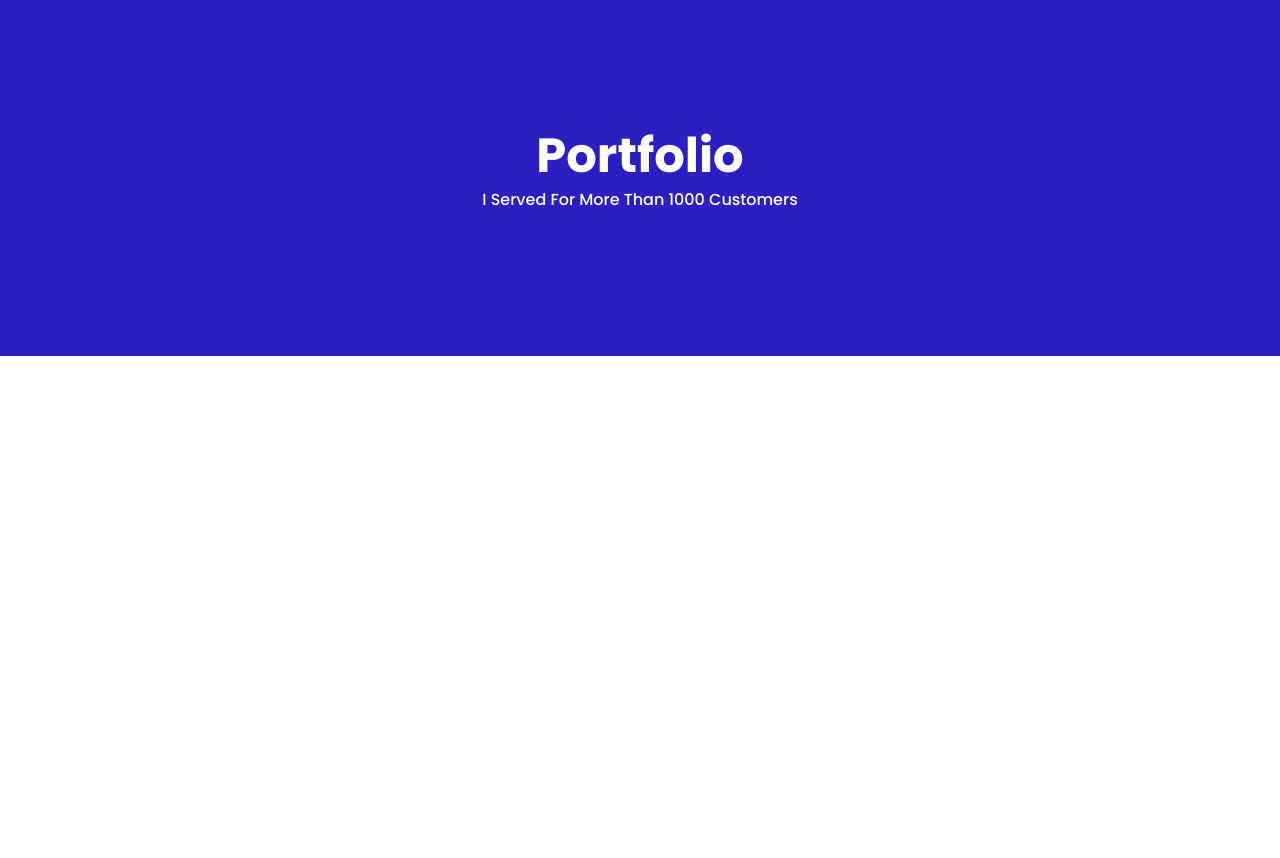
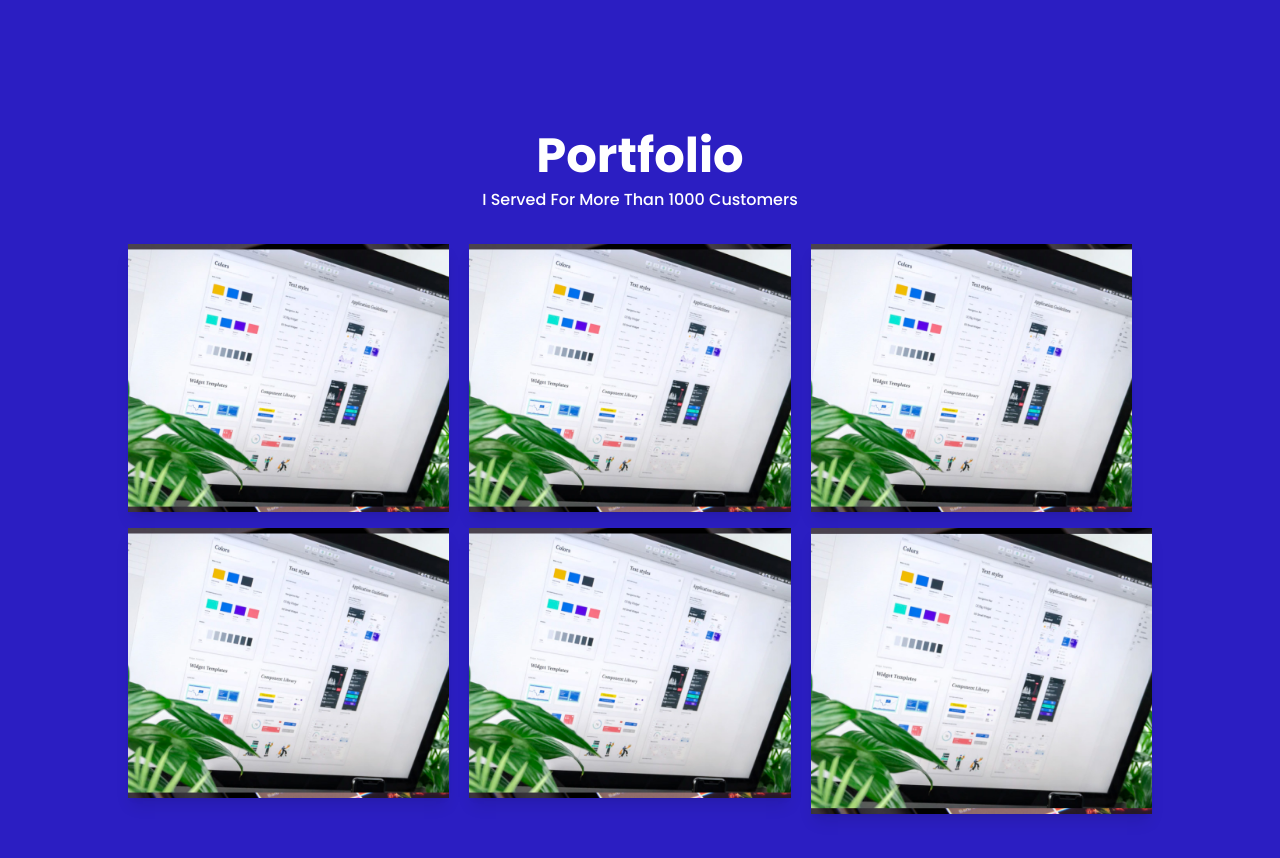
Before and after one commit to fatinishraqprapya25/Personal-Portfolio-React-Template, a React (Vite) app: page / in a window 1280 px wide. Shown: the part 1880-2738 px from the top of the page. Before the commit the page ends 2236 px from the top, so only its background shows below. Built offline with nearby package versions, Linux system fonts and the light colour scheme.

Commit message:
portfolio section done

```diff
--- a/src/components/home/Portfolio.jsx
+++ b/src/components/home/Portfolio.jsx
@@ -1,8 +1,24 @@
+import Container from "../ui/Container";
 import SectionHeader from "../ui/SectionHeader";
+import SinglePortfolio from "./SinglePortfolio";
+import Image from "../../assets/work.jpeg";
 
 export default function Portfolio() {
     return <section className="bg-[#2b1ec2]">
-        <SectionHeader title="Portfolio" content="I Served For More Than 1000 Customers" />
+        <Container>
+            <SectionHeader title="Portfolio" content="I Served For More Than 1000 Customers" />
+
+            <div className="grid grid-cols-3 space-y-4 space-x-5 mt-8">
+                <SinglePortfolio image={Image} heading="Social App" content="Lorem ipsum dolor sit amet consectetur, adipisicing elit." />
+                <SinglePortfolio image={Image} heading="Social App" content="Lorem ipsum dolor sit amet consectetur, adipisicing elit." />
+                <SinglePortfolio image={Image} heading="Social App" content="Lorem ipsum dolor sit amet consectetur, adipisicing elit." />
+                <SinglePortfolio image={Image} heading="Social App" content="Lorem ipsum dolor sit amet consectetur, adipisicing elit." />
+                <SinglePortfolio image={Image} heading="Social App" content="Lorem ipsum dolor sit amet consectetur, adipisicing elit." />
+                <SinglePortfolio image={Image} heading="Social App" content="Lorem ipsum dolor sit amet consectetur, adipisicing elit." />
+
+            </div>
+
+        </Container>
 
         <br></br>
         <br></br>
--- /dev/null
+++ b/src/components/home/SinglePortfolio.jsx
@@ -0,0 +1,33 @@
+import { Link } from "react-router-dom";
+
+export default function SinglePortfolio({ heading, content, image }) {
+    return (
+        <div className="relative group overflow-hidden shadow-lg">
+            <img
+                src={image}
+                alt="Work Example"
+                className="w-full h-full object-cover transition-transform duration-300 group-hover:scale-105"
+            />
+
+            <div className="absolute inset-0 bg-black bg-opacity-0 opacity-0 transition-all duration-900
+                        group-hover:bg-opacity-10 group-hover:opacity-70">
+            </div>
+
+            <div className="absolute inset-0 flex flex-col justify-center items-center text-white p-4 text-center
+                        transform translate-y-full transition-transform duration-500
+                        group-hover:translate-y-0">
+
+                {/* Heading */}
+                <h1 className="text-2xl font-extrabold mb-2">{heading}</h1>
+
+                {/* Content */}
+                <p className="text-sm mb-4 leading-tight">{content}</p>
+
+                {/* Learn More Button */}
+                <Link to="/" className="px-4 py-2 text-sm bg-blue-600 hover:bg-blue-700 cursor-pointer rounded-sm transition-colors">
+                    Learn More
+                </Link>
+            </div>
+        </div>
+    );
+}
```
Also changed, not shown: src/assets/work.jpeg (added).
